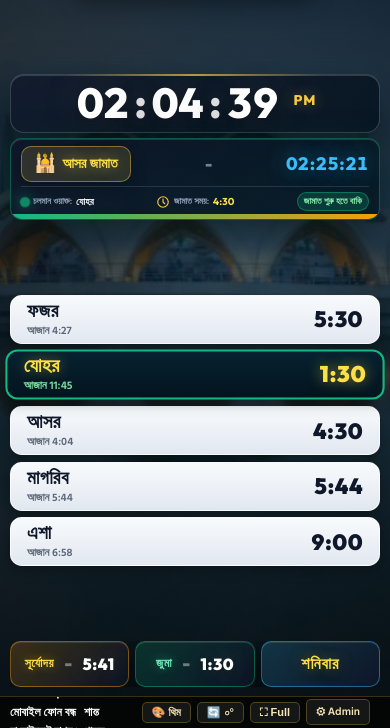
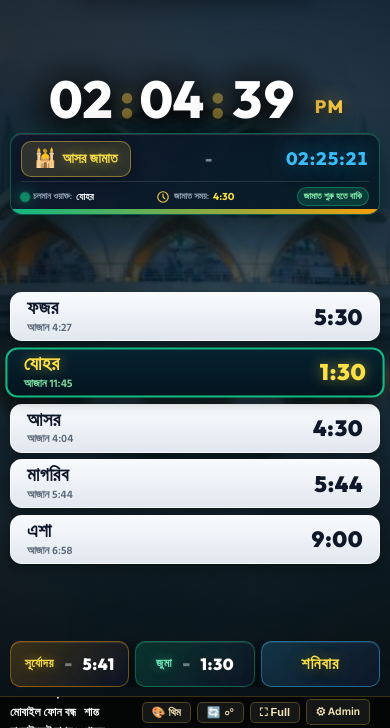
Before and after one commit to eleyescox-gif/Time, a website: page display.html in a window 390 px wide. Shown: the part 116-844 px from the top of the page. Drawn offline with Linux system fonts and the light colour scheme; no server answers.

Commit message:
feat: make clock frameless without background box, elevate position, enlarge digits

```diff
--- a/display.html
+++ b/display.html
@@ -529,38 +529,34 @@
       flex-direction: column;
       align-items: center;
       justify-content: center;
-      gap: clamp(10px, 1.8vh, 22px);
-      margin: auto 0;
+      gap: clamp(8px, 1.4vh, 18px);
+      margin: 0 auto;
+      margin-top: clamp(-24px, -3.2vh, -8px);
       width: 100%;
     }
 
-    /* ══ RED BOX: MAJESTIC CLOCK CARD / PANEL ══ */
+    /* ══ CLOCK DISPLAY (Frameless, Majestic, Grand Floating Digits) ══ */
     .pro-clock-card {
-      width: clamp(380px, 58vw, 880px);
-      display: flex;
-      align-items: center;
+      width: auto;
+      max-width: 100%;
+      display: flex;
+      align-items: baseline;
       justify-content: center;
-      gap: clamp(10px, 1.6vw, 24px);
-      padding: clamp(10px, 1.8vh, 22px) clamp(20px, 3vw, 42px);
-      background: linear-gradient(135deg, rgba(15, 23, 42, 0.78) 0%, rgba(6, 20, 32, 0.88) 100%);
-      border: 1.5px solid rgba(255, 255, 255, 0.18);
-      border-radius: clamp(16px, 2.2vw, 28px);
-      box-shadow: 0 14px 40px rgba(0, 0, 0, 0.6), inset 0 1px 0 rgba(255, 255, 255, 0.16), 0 0 35px rgba(56, 189, 248, 0.08);
-      backdrop-filter: blur(18px);
-      -webkit-backdrop-filter: blur(18px);
-      transition: all 0.3s ease;
+      gap: clamp(8px, 1.2vw, 18px);
+      padding: 0;
+      margin: 0 0 clamp(2px, 0.6vh, 8px) 0;
+      background: transparent !important;
+      border: none !important;
+      border-radius: 0 !important;
+      box-shadow: none !important;
+      backdrop-filter: none !important;
+      -webkit-backdrop-filter: none !important;
       box-sizing: border-box;
       position: relative;
     }
 
     .pro-clock-card::before {
-      content: '';
-      position: absolute;
-      top: -1px;
-      left: 15%;
-      right: 15%;
-      height: 2px;
-      background: linear-gradient(90deg, transparent, rgba(247, 200, 68, 0.65), transparent);
+      display: none !important;
     }
 
     .pro-clock-digits {
@@ -568,19 +564,23 @@
       align-items: baseline;
       justify-content: center;
       font-family: 'Outfit', 'Cinzel', 'Hind Siliguri', sans-serif;
-      font-size: clamp(54px, 8.2vw, 118px);
+      font-size: clamp(78px, 11.2vw, 156px);
       font-weight: 800;
       color: #FFFFFF;
-      letter-spacing: clamp(1px, 0.2vw, 3px);
-      text-shadow: 0 4px 28px rgba(0,0,0,0.85), 0 0 35px rgba(255,255,255,0.2);
+      letter-spacing: clamp(1.5px, 0.3vw, 4px);
+      text-shadow:
+        0 4px 28px rgba(0, 0, 0, 0.95),
+        0 8px 50px rgba(0, 0, 0, 0.85),
+        0 0 38px rgba(255, 255, 255, 0.22);
       font-variant-numeric: tabular-nums;
       font-feature-settings: "tnum" 1;
-      line-height: 0.95;
+      line-height: 0.92;
+      filter: drop-shadow(0 4px 14px rgba(0, 0, 0, 0.8));
     }
 
     .clk-segment {
       display: inline-block;
-      width: 2.15ch;
+      width: 2.12ch;
       text-align: center;
       font-variant-numeric: tabular-nums;
       font-feature-settings: "tnum" 1;
@@ -589,20 +589,30 @@
 
     .clk-colon {
       display: inline-block;
-      width: 0.5ch;
+      width: 0.48ch;
       text-align: center;
-      opacity: 0.85;
+      opacity: 0.90;
+      color: #f7c844;
+      text-shadow: 0 0 16px rgba(247, 200, 68, 0.55);
       flex-shrink: 0;
+      animation: colonPulse 2s ease-in-out infinite;
+    }
+
+    @keyframes colonPulse {
+      0%, 100% { opacity: 0.95; }
+      50% { opacity: 0.45; }
     }
 
     .pro-clock-ampm {
       font-family: 'Outfit', 'Hind Siliguri', sans-serif;
-      font-size: clamp(20px, 2.8vw, 40px);
+      font-size: clamp(24px, 3.4vw, 46px);
       font-weight: 800;
       color: #f7c844;
-      text-shadow: 0 0 15px rgba(247, 200, 68, 0.4);
-      letter-spacing: 1px;
-      padding-bottom: clamp(4px, 0.8vh, 10px);
+      text-shadow: 0 0 18px rgba(247, 200, 68, 0.5), 0 3px 12px rgba(0,0,0,0.85);
+      letter-spacing: 1.5px;
+      padding-bottom: clamp(6px, 1vh, 14px);
+      margin-left: clamp(4px, 0.6vw, 10px);
+      align-self: flex-end;
     }
 
     /* ══ GREEN BOX: PRO NEXT JAMAAT COUNTDOWN PANEL ══ */
@@ -1264,30 +1274,37 @@
     .is-portrait .pro-clock-card,
     body.rotate-90 .pro-clock-card,
     body.rotate-270 .pro-clock-card {
-      width: 100% !important;
-      max-width: 440px !important;
-      padding: clamp(6px, 1vh, 10px) clamp(10px, 2vw, 16px) !important;
-      border-radius: 14px !important;
+      width: auto !important;
+      max-width: 100% !important;
+      padding: 0 !important;
+      background: transparent !important;
+      border: none !important;
+      box-shadow: none !important;
+      backdrop-filter: none !important;
+      -webkit-backdrop-filter: none !important;
+      margin-bottom: clamp(2px, 0.4vh, 6px) !important;
     }
 
     .is-portrait .pro-clock-digits,
     body.rotate-90 .pro-clock-digits,
     body.rotate-270 .pro-clock-digits {
-      font-size: clamp(42px, 7.5vw, 68px) !important;
-      letter-spacing: 1px !important;
-      line-height: 0.95 !important;
+      font-size: clamp(52px, 9.6vw, 86px) !important;
+      letter-spacing: 1.2px !important;
+      line-height: 0.92 !important;
     }
 
     .is-portrait .clk-segment,
     body.rotate-90 .clk-segment,
     body.rotate-270 .clk-segment {
-      width: 2.15ch !important;
+      width: 2.12ch !important;
     }
 
     .is-portrait .pro-clock-ampm,
     body.rotate-90 .pro-clock-ampm,
     body.rotate-270 .pro-clock-ampm {
-      font-size: clamp(14px, 2.2vw, 20px) !important;
+      font-size: clamp(18px, 2.8vw, 26px) !important;
+      padding-bottom: clamp(4px, 0.8vh, 8px) !important;
+      margin-left: 6px !important;
     }
 
     .is-portrait .pro-countdown-card,
@@ -1610,6 +1627,7 @@
         width: 100% !important;
         max-width: 480px !important;
         margin: 0 auto !important;
+        margin-top: clamp(-8px, -1.2vh, 0px) !important;
         flex: 0 0 auto !important;
         display: flex !important;
         flex-direction: column !important;
@@ -1618,13 +1636,28 @@
         gap: clamp(4px, 0.6vh, 8px) !important;
         padding: 0 !important;
       }
+      .pro-clock-card {
+        width: auto !important;
+        max-width: 100% !important;
+        padding: 0 !important;
+        background: transparent !important;
+        border: none !important;
+        box-shadow: none !important;
+        backdrop-filter: none !important;
+        -webkit-backdrop-filter: none !important;
+        margin-bottom: clamp(2px, 0.4vh, 6px) !important;
+      }
       .pro-clock-digits {
-        font-size: clamp(46px, 8vw, 76px) !important;
+        font-size: clamp(52px, 9.6vw, 86px) !important;
         letter-spacing: 1px !important;
-        line-height: 0.95 !important;
-      }
-      .clk-segment { width: 2.15ch !important; }
-      .pro-clock-ampm { font-size: clamp(14px, 2.2vw, 20px) !important; }
+        line-height: 0.92 !important;
+      }
+      .clk-segment { width: 2.12ch !important; }
+      .pro-clock-ampm {
+        font-size: clamp(18px, 2.8vw, 26px) !important;
+        padding-bottom: clamp(4px, 0.8vh, 8px) !important;
+        margin-left: 6px !important;
+      }
       .under-clock-banner {
         width: 100% !important;
         max-width: 440px !important;
```
